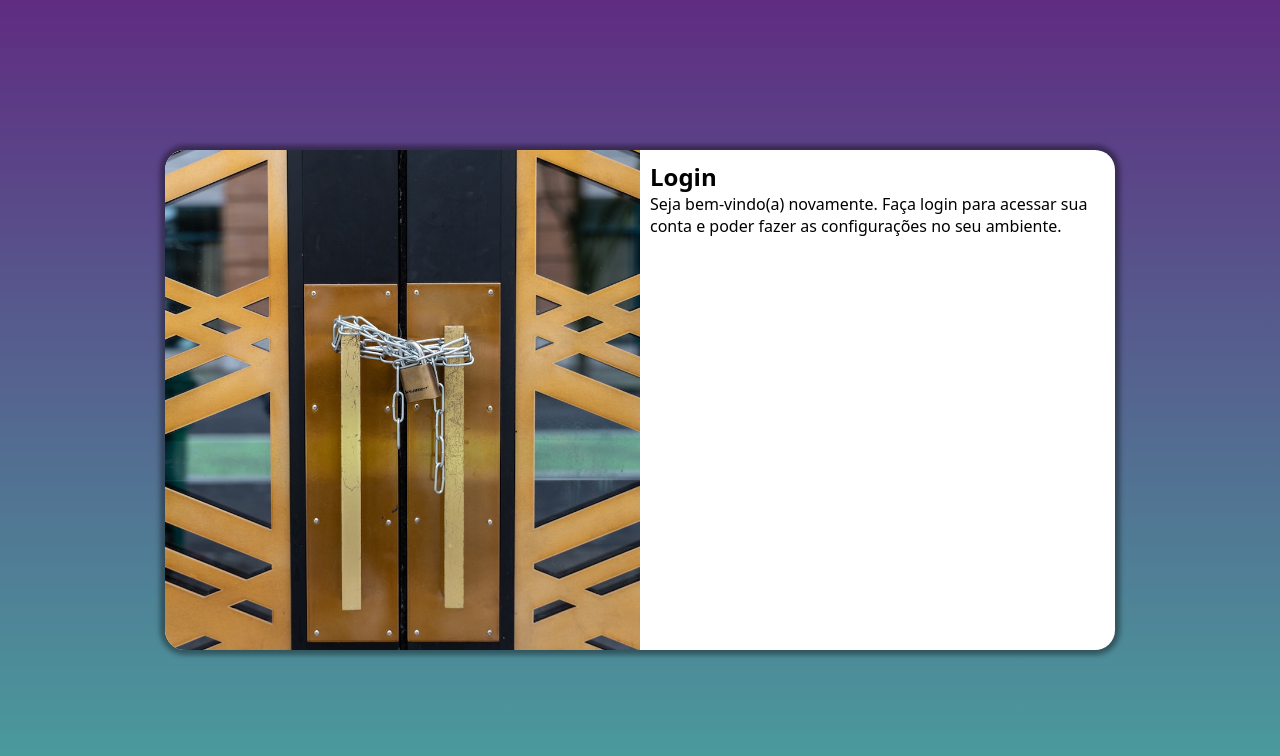
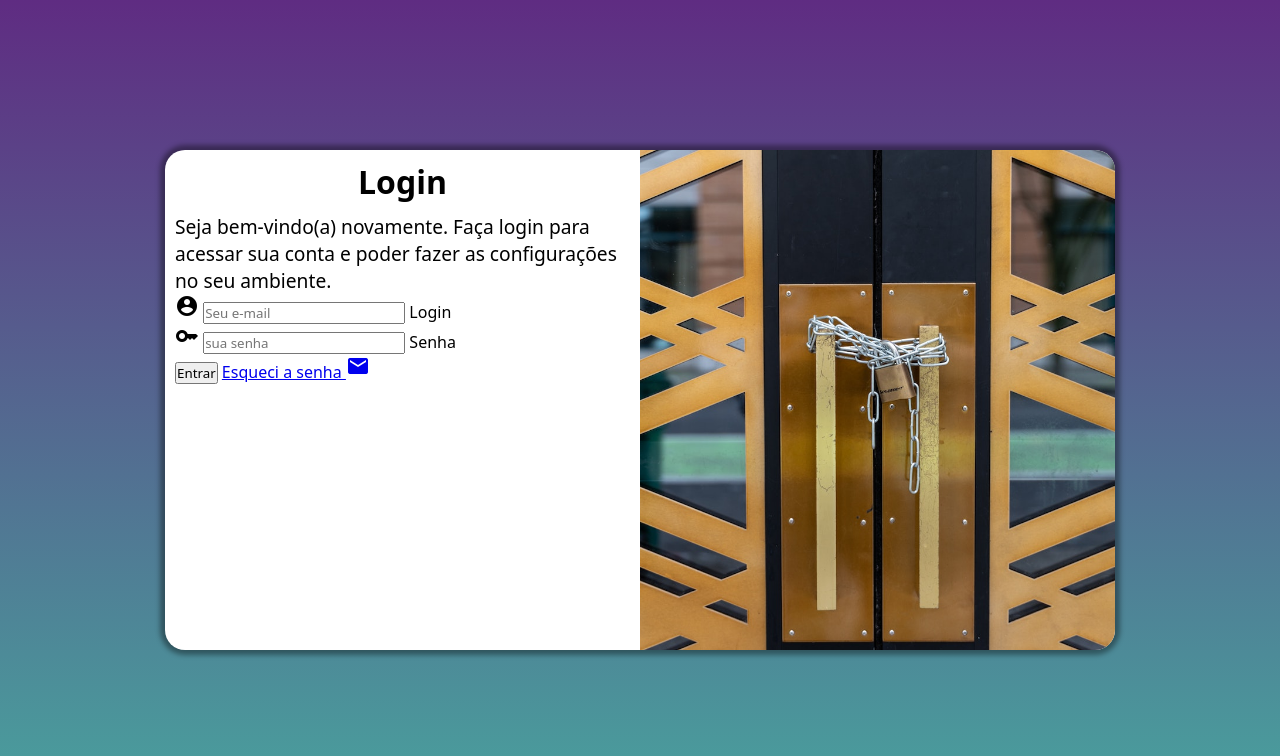
Before and after one commit to fabi0ribeir0/projeto-login, a plain HTML site: page index.html in a window 1280 px wide. Drawn offline with Linux system fonts and the light colour scheme.

Commit message:
atualizado projet

```diff
--- a/estilos/media-query.css
+++ b/estilos/media-query.css
@@ -19,6 +19,14 @@
         float: right;
         width: 70%;
     }
+
+    div#formulario > h1 {
+        font-size: 2em;
+    }
+
+    div#formulario > p {
+        font-size: 1.2em;
+    }
 }
 
 @media screen and (min-width: 992px) {
@@ -31,13 +39,21 @@
     }
 
     section#login > div#imagem {
-        float: left;
+        float: right;
         width: 50%;
         height: 100%;
     }
 
     section#login > div#formulario {
-        float: right;
+        float: left;
         width: 50%;
     }
+
+    div#formulario > h1 {
+        font-size: 2em;
+    }
+
+    div#formulario > p {
+        font-size: 1.2em;
+    }
 }
--- a/estilos/style.css
+++ b/estilos/style.css
@@ -31,7 +31,7 @@ section#login {
     left: 50%;
     transform: translate(-50%, -50%);
     background-color: white;
-    width: 250px;
+    width: 260px; /* Do guanabara era 250px, mas no meu teve quebra de linha da palavra senha*/
     height: 500px;
     border-radius: 20px;
     overflow: hidden;
@@ -50,3 +50,12 @@ section#login > div#formulario {
     padding: 10px;
 
 }
+
+div#formulario > h1 {
+    text-align: center;
+    margin-bottom: 10px;
+}
+
+div#formulario > p {
+    font-size: 0.8em;
+}
--- a/index.html
+++ b/index.html
@@ -5,6 +5,7 @@
     <meta http-equiv="X-UA-Compatible" content="IE=edge">
     <meta name="viewport" content="width=device-width, initial-scale=1.0">
     <title>Login</title>
+    <link href="https://fonts.googleapis.com/icon?family=Material+Icons" rel="stylesheet">
     <link rel="shortcut icon" href="../html-css/favicon.ico" type="image/x-icon">
     <link rel="stylesheet" href="estilos/style.css">
     <link rel="stylesheet" href="estilos/media-query.css">
@@ -17,6 +18,20 @@
             <div id="formulario">
                 <h1>Login</h1>
                 <p>Seja bem-vindo(a) novamente. Faça login para acessar sua conta e poder fazer as configurações no seu ambiente.</p>
+                <form action="login.php" method="post" autocomplete="on">
+                    <div class="campo">
+                        <i class="material-icons">account_circle</i>
+                       <input type="email" name="login" id="ilogin" placeholder="Seu e-mail" autocomplete="email" required>
+                       <label for="ilogin">Login</label>
+                    </div>
+                    <div class="campo">
+                        <i class="material-icons">key</i>
+                        <input type="password" name="senha" id="isenha" placeholder="sua senha" autocomplete="current-password" required>
+                        <label for="isenha">Senha</label>
+                    </div>
+                    <input type="submit" value="Entrar">
+                    <a href="esqueci.html">Esqueci a senha <i class="material-icons">mail</i></a>
+                </form>
             </div>
         </section>
     </main>
```
